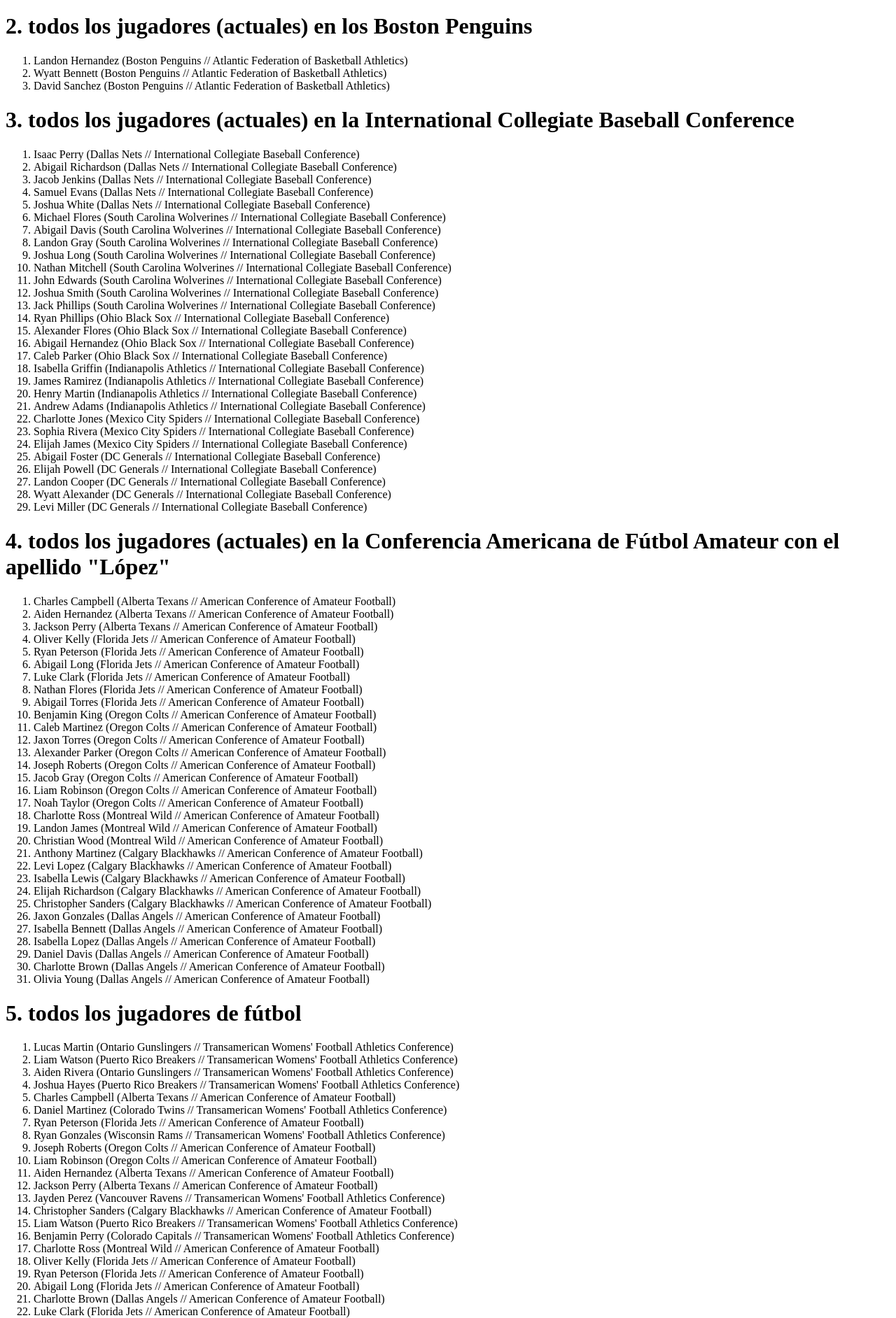
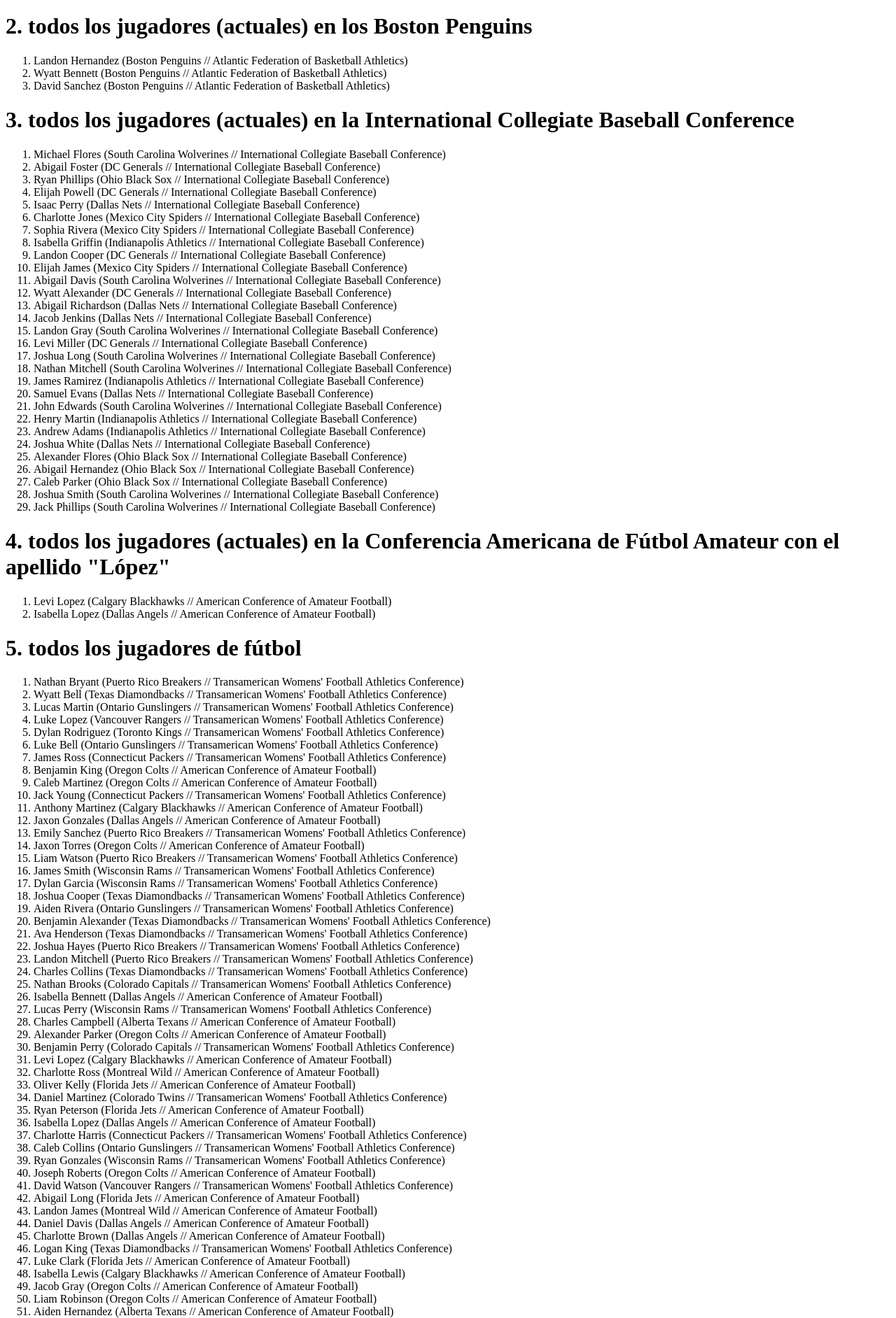
Before and after one commit to jefuente/django-orm-sport, a Django app: page / in a window 1280 px wide. Shown: the part 4385-6269 px from the top of the page at 70% size. Run offline with Django 3.2, Linux system fonts and the light colour scheme; data comes from the database, SQL or seed files in the repository.

Commit message:
Actualizacion Sport ORM II

```diff
--- a/leagues/templates/leagues/index.html
+++ b/leagues/templates/leagues/index.html
@@ -150,7 +150,6 @@
 				<p>No teams found.</p>
 			{% endfor %}
 		</ol>
-
 		<h1>2. todos los jugadores (actuales) en los Boston Penguins</h1>
 		<ol>
 			{% for player in players_bostons %}
@@ -159,7 +158,6 @@
 				<p>No players found.</p>
 			{% endfor %}
 		</ol>
-
 		<h1>3. todos los jugadores (actuales) en la International Collegiate Baseball Conference</h1>
 		<ol>
 			{% for player in players_international %}
@@ -168,7 +166,6 @@
 				<p>No players found.</p>
 			{% endfor %}
 		</ol>
-
 		<h1>4. todos los jugadores (actuales) en la Conferencia Americana de Fútbol Amateur con el apellido "López"</h1>
 				<ol>
 			{% for player in players_conferencia_lopez %}
@@ -177,7 +174,6 @@
 				<p>No players found.</p>
 			{% endfor %}
 		</ol>
-
 		<h1>5. todos los jugadores de fútbol</h1>
 		<ol>
 			{% for player in players_futbol %}
@@ -186,16 +182,14 @@
 				<p>No players found.</p>
 			{% endfor %}
 		</ol>
-
 		<h1>6. todos los equipos con un jugador (actual) llamado "Sophia"</h1>
 		<ol>
-			{% for teams in teams_sophia %}
-				<li>{{team.location}} {{team.team_name}}</li>
+			{% for team in teams_sophia %}
+				<li>{{team.location}} {{team.team_name}}  </li>
 			{% empty %}
 				<p>No teams found.</p>
 			{% endfor %}
 		</ol>
-
 		<h1>7. todas las ligas con un jugador (actual) llamado "Sophia"</h1>
 		<ol>
 			{% for league in leagues_sophia %}
@@ -204,8 +198,6 @@
 				<p>No leagues found.</p>
 			{% endfor %}
 		</ol>
-
-
 		<h1>8. todos con el apellido "Flores" que NO (actualmente) juegan para los Washington Roughriders</h1>
 		<ol>
 			{% for player in players_flores_no %}
@@ -214,7 +206,6 @@
 				<p>No players found.</p>
 			{% endfor %}
 		</ol>
-
 		<h1>9. todos los equipos, pasados y presentes, con los que Samuel Evans ha jugado</h1>
 		<ol>
 			{% for team in teams_samuel %}
@@ -223,7 +214,6 @@
 				<p>No teams found.</p>
 			{% endfor %}
 		</ol>
-
 		<h1>10. todos los jugadores, pasados y presentes, con los gatos tigre de Manitoba</h1>
 		<ol>
 			{% for player in players_gatos %}
@@ -232,7 +222,6 @@
 				<p>No players found.</p>
 			{% endfor %}
 		</ol>
-
 		<h1>11. todos los jugadores que anteriormente estaban (pero que no lo están) con los Wichita Vikings</h1>
 		<ol>
 			{% for player in players_wichita_old %}
@@ -245,7 +234,7 @@
 		<h1>12. cada equipo para el que Jacob Gray jugó antes de unirse a los Oregon Colts</h1>
 		<ol>
 			{% for team in team_gray %}
-				<li> {{player.first_name}} {{player.last_name}} ({{player.curr_team.location}} {{player.curr_team.team_name}} // {{player.curr_team.league_name}}) </li>
+				<li> {{team.location}} {{team.team_name}}  </li>
 			{% empty %}
 				<p>No teams found.</p>
 			{% endfor %}
@@ -263,10 +252,17 @@
 		<h1>14. todos los equipos que han tenido 12 o más jugadores, pasados y presentes. (SUGERENCIA: busque la función de anotación de Django).</h1>
 		<ol>
 			{% for team in teams_12 %}
-				<li> {{team.location}} {{team.team_name}} </li>
+				<li> {{team.location}} {{team.team_name}} ({{team.numero_jugadores}})</li>
 			{% empty %}
 				<p>No teams found.</p>
 			{% endfor %}
 		</ol>
 
 		<h1>15. todos los jugadores y el número de equipos para los que jugó, ordenados por la cantidad de equipos para los que han jugado</h1>
+		<ol>
+			{% for player in players_all %}
+				<li> {{player.first_name}} {{player.last_name}} ( {{player.numero_teams}})</li>
+			{% empty %}
+				<p>No players found.</p>
+			{% endfor %}
+		</ol>
--- a/leagues/views.py
+++ b/leagues/views.py
@@ -2,6 +2,7 @@
 from .models import League, Team, Player
 
 from . import team_maker
+from django.db.models import Count
 
 def index(request):
 	context = {
@@ -20,28 +21,31 @@
 		"teams_city": Team.objects.filter(location__contains="City"),
 		"teams_t": Team.objects.filter(team_name__startswith='T'),
 		"teams_ordenlocation": Team.objects.order_by("location"),
-		"teams_ordeninverso": Team.objects.order_by("team_name").reverse(),
+		"teams_ordeninverso": Team.objects.order_by("-team_name"),
+		#"teams_ordeninverso": Team.objects.order_by("team_name").reverse(),
 		"players_cooper": Player.objects.filter(last_name__contains="Cooper"),
 		"players_joshua": Player.objects.filter(first_name__contains="Joshua"),
-		"players_cooper_excepto_joshua": Player.objects.filter(last_name__contains="Cooper").exclude(first_name__icontains="Joshua"),
-		"players_Alexander_or_Wyatt": Player.objects.filter(first_name__contains="Alexander")|Player.objects.filter(first_name__contains="Wyatt"),
+		"players_cooper_excepto_joshua": Player.objects.filter(last_name="Cooper").exclude(first_name="Joshua"),
+		"players_Alexander_or_Wyatt": Player.objects.filter(first_name__in=["Alexander", "Wyatt"]),
+		#"players_Alexander_or_Wyatt": Player.objects.filter(first_name="Alexander")|Player.objects.filter(first_name="Wyatt"),
+		#"players_Alexander_or_Wyatt": Player.objects.filter(Q(first_name="Alexander")|Q(first_name="Wyatt"),
 
 		"teams_atlantic": Team.objects.filter(league=League.objects.get(name="Atlantic Soccer Conference")),
 		"players_bostons": Player.objects.filter(curr_team=Team.objects.get(location="Boston", team_name= "Penguins")),
-		"players_international": Player.objects.filter(curr_team__in=Team.objects.filter(league__in=(League.objects.filter(name="International Collegiate Baseball Conference")))),
-		"players_conferencia_lopez": Player.objects.filter(curr_team__in=Team.objects.filter(league__in=(League.objects.filter(name="American Conference of Amateur Football")))),
-		"players_futbol": Player.objects.filter(all_teams__in=Team.objects.filter(league__in=(League.objects.filter(name__contains="Football")))),
-		"teams_sophia": Team.objects.filter(team_name__in=Player.objects.filter(first_name__contains="Sophia")),
-		"leagues_sophia": League.objects.filter(name__in=Player.objects.filter(first_name__contains="Sophia")),
-		#"players_flores_no": Player.objects.filter(last_name__contains="Flores").exclude(Team.objects.filter(team_name__contains= "Washington Roughriders")),
-		#"teams_samuel"
-		#"players_gatos"
-		#"players_wichita_old"
-		#"team_gray"
-		#"players_joshua_no"
-		#"teams_12"
-
-
+		"players_international": Player.objects.filter(curr_team__league__name="International Collegiate Baseball Conference"),
+		#"players_international": Player.objects.filter(curr_team__in=Team.objects.filter(league__in=(League.objects.filter(name="International Collegiate Baseball Conference")))),
+		"players_conferencia_lopez": Player.objects.filter(curr_team__league__name="American Conference of Amateur Football", last_name="Lopez"),
+		"players_futbol": Player.objects.filter(curr_team__league__sport="Football"),
+		"teams_sophia": Team.objects.filter(curr_players__first_name="Sophia"),
+		"leagues_sophia": League.objects.filter(teams__curr_players__first_name="Sophia"),
+		"players_flores_no": Player.objects.filter(last_name="Flores").exclude(curr_team__team_name= "Roughriders", curr_team__location= "Washington"),
+		"teams_samuel": Team.objects.filter(all_players__first_name="Samuel", all_players__last_name="Evans"),
+		"players_gatos": Player.objects.filter(all_teams__team_name="Tiger-Cats", all_teams__location="Manitoba"),
+		"players_wichita_old": Player.objects.filter(all_teams__team_name="Vikings", all_teams__location="Wichita").exclude(curr_team__team_name="Vikings", curr_team__location="Wichita"),
+		"team_gray": Team.objects.filter(all_players__first_name="Jacob", all_players__last_name="Gray").exclude(team_name="Colts", location="Oregon"),
+		"players_joshua_no": Player.objects.filter(all_teams__league__name="Atlantic Federation of Amateur Baseball Players", first_name="Joshua"),
+		"teams_12": Team.objects.annotate(numero_jugadores=Count('all_players')).filter(numero_jugadores__gte=12),
+		"players_all": Player.objects.annotate(numero_teams=Count('all_teams')).order_by('-numero_teams')
 
 	}
 	return render(request, "leagues/index.html", context)
```
